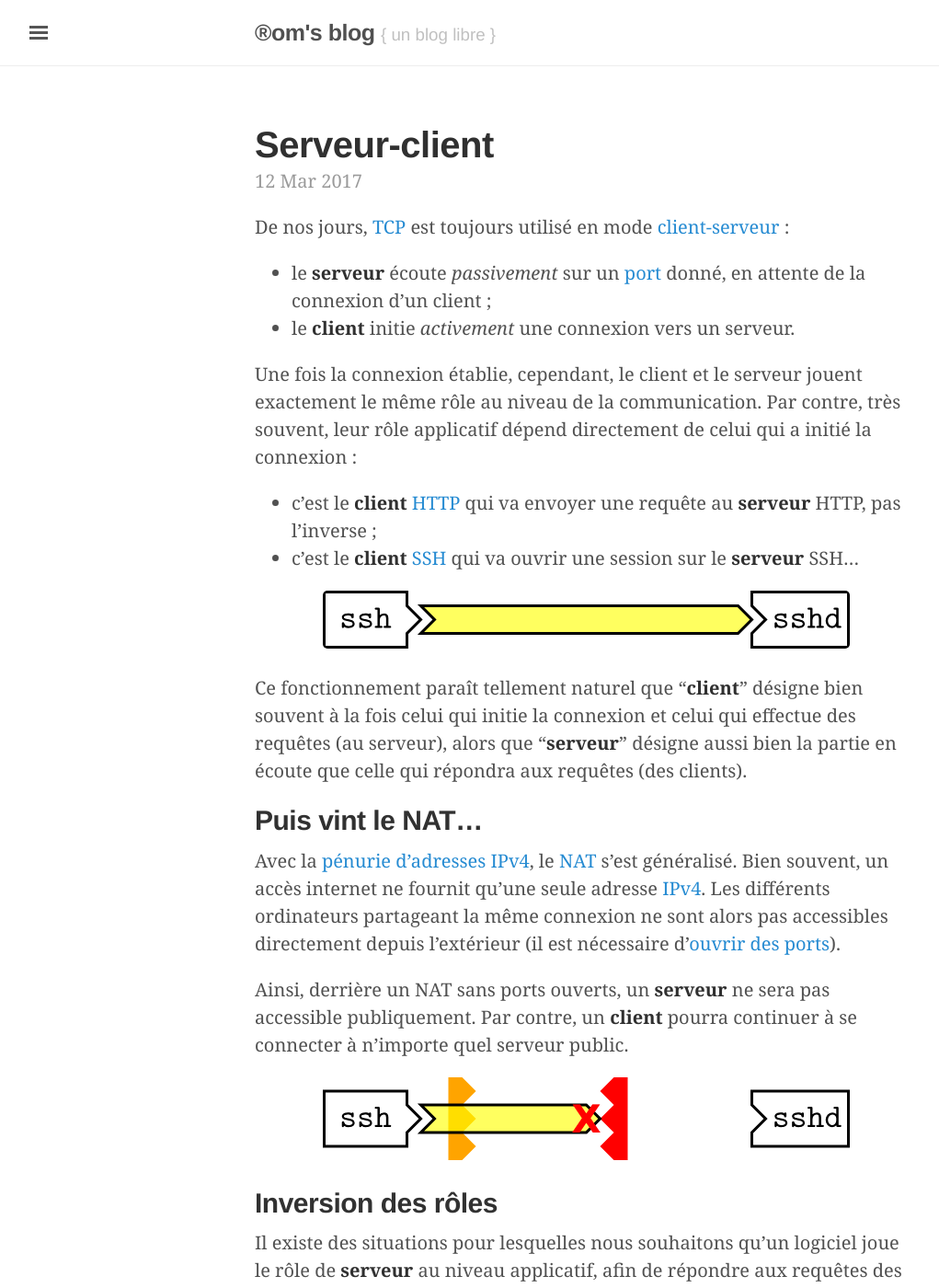
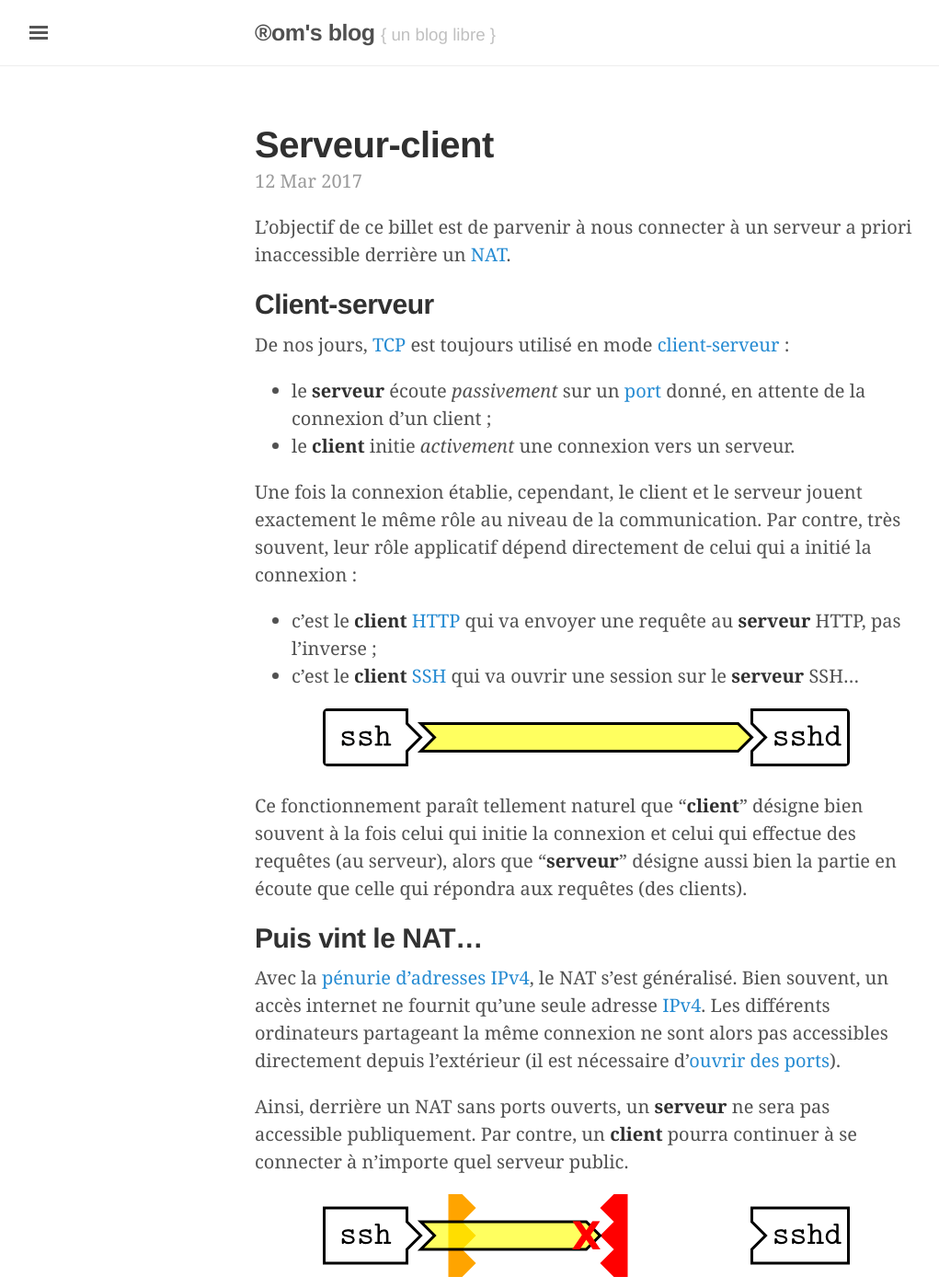
Before and after one commit to rom1v/blog.rom1v.com, a Jekyll site: the page built from _posts/2017-03-12-serveur-client.md, in a window 1280 px wide and 1400 px high. Shown: the whole window at 92% size, without its empty margins (3-1024 px from the left). Built offline with Jekyll 4.4.1, drawn with Linux system fonts in a browser that asks for light colours; some of the changed text lies outside the part shown.

Commit message:
Add intro to Serveur-client and publish comment
To clarify the goal of the post, add a tiny introduction, as suggested
in a comment.

```diff
--- a/_posts/2017-03-12-serveur-client.md
+++ b/_posts/2017-03-12-serveur-client.md
@@ -5,6 +5,14 @@ date: 2017-03-12 23:17:12+01:00
 tags:
 - planet-libre
 ---
+
+L'objectif de ce billet est de parvenir à nous connecter à un serveur a priori
+inaccessible derrière un [NAT][].
+
+[NAT]: https://fr.wikipedia.org/wiki/Network_address_translation
+
+
+## Client-serveur
 
 De nos jours, [TCP][] est toujours utilisé en mode [client-serveur][] :
 
```
Also changed, not shown: other parts of _posts/2017-03-12-serveur-client.md (+1 -2 lines), _data/comments-2017-03-serveur-client.yaml (+8 -0 lines).
